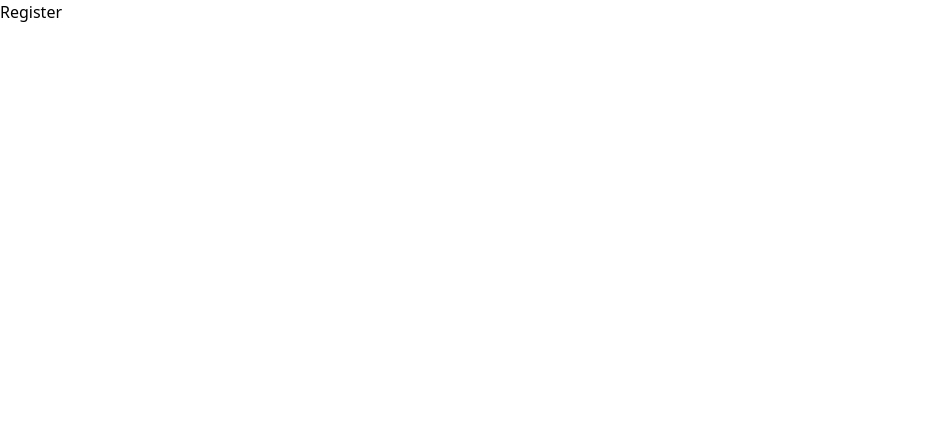
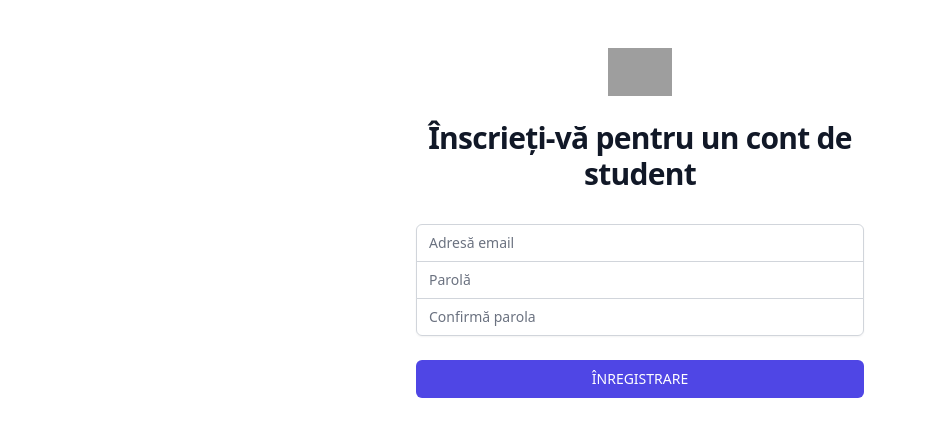
Before and after one commit to andriialex/Andrii-Batrinac-Ambrinos, a React (Vite) app in the folder frontend/: page /register in a window 1280 px wide. Shown: the top 436 px of the page, without its empty margins (0-926 px from the left). Built offline with nearby package versions, Linux system fonts and the light colour scheme; grey boxes are pictures that could not be loaded.

Commit message:
register page front play

```diff
--- a/frontend/package.json
+++ b/frontend/package.json
@@ -9,6 +9,7 @@
     "preview": "vite preview"
   },
   "dependencies": {
+    "@heroicons/react": "^2.0.13",
     "react": "^18.2.0",
     "react-dom": "^18.2.0",
     "react-router-dom": "^6.6.0"
--- a/frontend/src/pages/Register.jsx
+++ b/frontend/src/pages/Register.jsx
@@ -1,9 +1,133 @@
-import React from 'react'
+import React, { useState } from 'react'
 
-const Register = () => {
+export default function Register() {
+
+  const [password, setPassword] = useState('');
+  const [passwordConfirm, setPasswordConfirm] = useState('');
+  const [error, setError] = useState('');
+
+  const handleChange = (event) => {
+    const { name, value } = event.target;
+    if (name === 'password') {
+      setPassword(value);
+    } else if (name === 'passwordConfirm') {
+      setPasswordConfirm(value);
+    }
+  };
+
+  const validate = () => {
+    if (password !== passwordConfirm) {
+      setError('Parolele nu coincid');
+      return false;
+    }
+    return true;
+  };
+
+  const handleSubmit = (event) => {
+    event.preventDefault();
+    if (validate()) {
+      console.log(error)
+    }
+    else
+      console.log('nu a mers')
+  }
+
   return (
-    <div>Register</div>
+    <>
+      <div className="flex min-h-full items-center justify-center py-12 px-4 sm:px-6 lg:px-8">
+        <div className="w-full max-w-md space-y-8">
+          <div>
+            <img
+              className="mx-auto h-12 w-auto"
+              src="https://tailwindui.com/img/logos/mark.svg?color=indigo&shade=600"
+              alt="Your Company"
+            />
+            <h2 className="mt-6 text-center text-3xl font-bold tracking-tight text-gray-900">
+              Înscrieți-vă pentru un cont de student
+            </h2>
+            {/* <p className="mt-2 text-center text-sm text-gray-600">
+              Or{' '}
+              <a href="#" className="font-medium text-indigo-600 hover:text-indigo-500">
+                start your 14-day free trial
+              </a>
+            </p> */}
+          </div>
+          <form className="mt-8 space-y-6" onSubmit={handleSubmit}>
+            <input type="hidden" name="remember" defaultValue="true" />
+            <div className="-space-y-px rounded-md shadow-sm">
+              <div>
+                <input
+                  id="email-address"
+                  name="email"
+                  type="email"
+                  autoComplete="email"
+                  required
+                  className="relative block w-full appearance-none rounded-none rounded-t-md border border-gray-300 px-3 py-2 text-gray-900 placeholder-gray-500 focus:z-10 focus:border-indigo-500 focus:outline-none focus:ring-indigo-500 sm:text-sm"
+                  placeholder="Adresă email"
+                />
+              </div>
+              <div>
+                <input
+                  id="password"
+                  name="password"
+                  type="password"
+                  autoComplete="off"
+                  required
+                  className="relative block w-full appearance-none rounded-none border border-gray-300 px-3 py-2 text-gray-900 placeholder-gray-500 focus:z-10 focus:border-indigo-500 focus:outline-none focus:ring-indigo-500 sm:text-sm"
+                  placeholder="Parolă"
+                  value={password}
+                  onChange={handleChange}
+                />
+              </div>
+              <div>
+                <input
+                  id="passwordConfirm"
+                  name="passwordConfirm"
+                  type="password"
+                  autoComplete="off"
+                  required
+                  className={`relative block w-full appearance-none rounded-none rounded-b-md border border-gray-300 px-3 py-2 text-gray-900 placeholder-gray-500 focus:z-10 focus:border-indigo-500 focus:outline-none focus:ring-indigo-500 sm:text-sm ${error ? 'border-red-600' : ''
+                    }`}
+                  placeholder="Confirmă parola"
+                  value={passwordConfirm}
+                  onChange={handleChange}
+                />
+              </div>
+            </div>
+            {error && <p className="error font-size-xs text-red-500">{error}</p>}
+            {/* <div className="flex items-center justify-between">
+              <div className="flex items-center">
+                <input
+                  id="remember-me"
+                  name="remember-me"
+                  type="checkbox"
+                  className="h-4 w-4 rounded border-gray-300 text-indigo-600 focus:ring-indigo-500"
+                />
+                <label htmlFor="remember-me" className="ml-2 block text-sm text-gray-900">
+                  Remember me
+                </label>
+              </div>
+
+              <div className="text-sm">
+                <a href="#" className="font-medium text-indigo-600 hover:text-indigo-500">
+                  Forgot your password?
+                </a>
+              </div>
+            </div> */}
+
+            <div>
+              <button
+                type="submit"
+                className="group relative flex w-full justify-center rounded-md border border-transparent bg-indigo-600 py-2 px-4 text-sm font-medium text-white hover:bg-indigo-700 focus:outline-none focus:ring-2 focus:ring-indigo-500 focus:ring-offset-2">
+                ÎNREGISTRARE
+              </button>
+            </div>
+          </form>
+        </div>
+      </div>
+      {/* <div className="absolute inset-x-0 bottom-0">
+        <svg width="100%" height="100%" id="svg" viewBox="0 0 1440 500" xmlns="http://www.w3.org/2000/svg" class="transition duration-300 ease-in-out delay-150"><path d="M 0,500 C 0,500 0,250 0,250 C 39.32386237513872,212.24644222468862 78.64772475027743,174.49288444937724 141,182 C 203.35227524972257,189.50711555062276 288.73296337402894,242.27490442717965 340,264 C 391.26703662597106,285.72509557282035 408.420421753607,276.4074978419041 454,286 C 499.579578246393,295.5925021580959 573.5853496115428,324.0951042052041 643,327 C 712.4146503884572,329.9048957947959 777.238179800222,307.2120853372795 825,314 C 872.761820199778,320.7879146627205 903.4619311875692,357.0565544456777 951,340 C 998.5380688124308,322.9434455543223 1062.9140954495006,252.56169688000986 1123,230 C 1183.0859045504994,207.43830311999014 1238.8816870144283,232.6966580342829 1291,244 C 1343.1183129855717,255.3033419657171 1391.5591564927859,252.65167098285855 1440,250 C 1440,250 1440,500 1440,500 Z" stroke="none" stroke-width="0" fill="#600aff" fill-opacity="1" class="transition-all duration-300 ease-in-out delay-150 path-0"></path></svg>
+      </div> */}
+    </>
   )
 }
-
-export default Register
```
Also changed, not shown: 1 other file (tests, documents, lock files or other folders).
